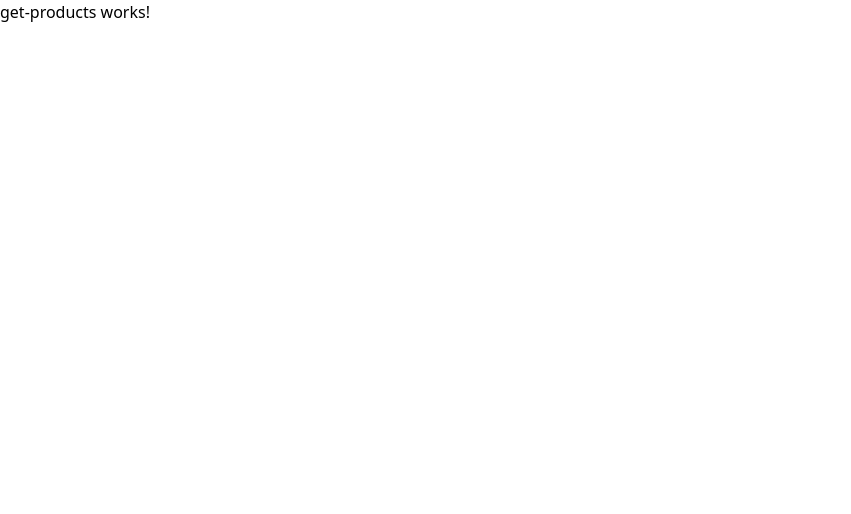
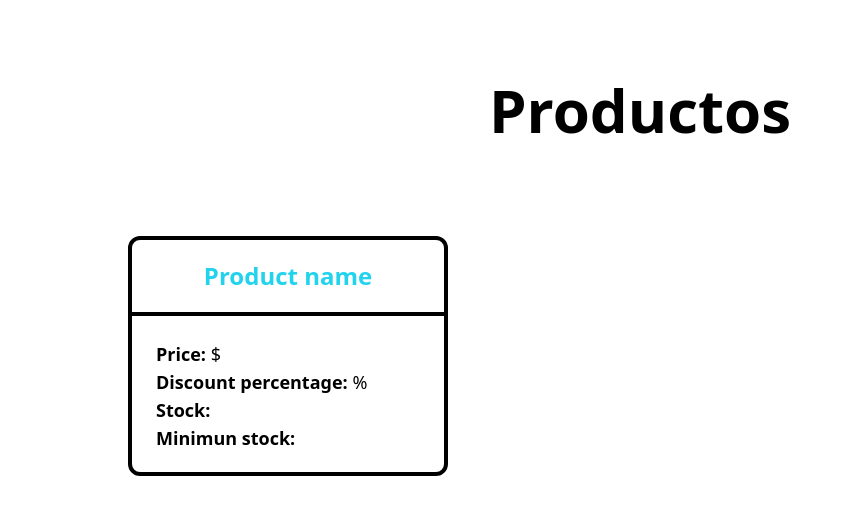
Before and after one commit to CarlosArauco8556/Control-de-Venta-Frontend, an Angular app: page /get-products in a window 1280 px wide. Shown: the top 514 px of the page, without its empty margins (0-851 px from the left). Built offline with nearby package versions, Linux system fonts and the light colour scheme.

Commit message:
add card component and getProducts interface.

```diff
--- /dev/null
+++ b/src/app/products/components/card/card.component.html
@@ -0,0 +1,12 @@
+<div class = "card w-80 h-60 rounded-xl border-4 border-black">
+    <p class = "text-2xl text-center font-bold mt-5 mb-5 text-cyan-400">Product name</p>
+
+    <hr class = "border-t-4 w-full border-black">
+
+    <div class = "flex flex-col justify-center p-6">
+        <p class = "text-lg"><strong>Price:</strong> $ <!--{{product.Price}}--></p>
+        <p class = "text-lg"><strong>Discount percentage:</strong> % <!--{{product.DiscountPercentage}}--></p>
+        <p class = "text-lg"><strong>Stock:</strong> <!--{{product.Stock}}--></p>
+        <p class = "text-lg"><strong>Minimun stock:</strong> <!--{{product.StockMin}}--></p>
+    </div>
+</div>
--- a/src/app/products/pages/get-products/get-products.component.html
+++ b/src/app/products/pages/get-products/get-products.component.html
@@ -1 +1,6 @@
-<p>get-products works!</p>
+<div class = "mx-32">
+    <p class = "text-6xl font-extrabold text-center mt-20">Productos</p>
+    <div class = "mt-24">
+        <products-card></products-card>
+    </div>
+</div>
--- a/src/app/products/pages/get-products/get-products.component.ts
+++ b/src/app/products/pages/get-products/get-products.component.ts
@@ -1,8 +1,9 @@
 import { Component } from '@angular/core';
+import { CardComponent } from '../../components/card/card.component';
 
 @Component({
   selector: 'products-get-products',
-  imports: [],
+  imports: [CardComponent],
   templateUrl: './get-products.component.html',
   styleUrl: './get-products.component.css'
 })
```
Also changed, not shown: src/app/products/components/card/card.component.ts (added, +11 -0 lines), src/app/products/interfaces/getProducts.ts (added, +7 -0 lines), src/app/products/components/card/card.component.css (added).
